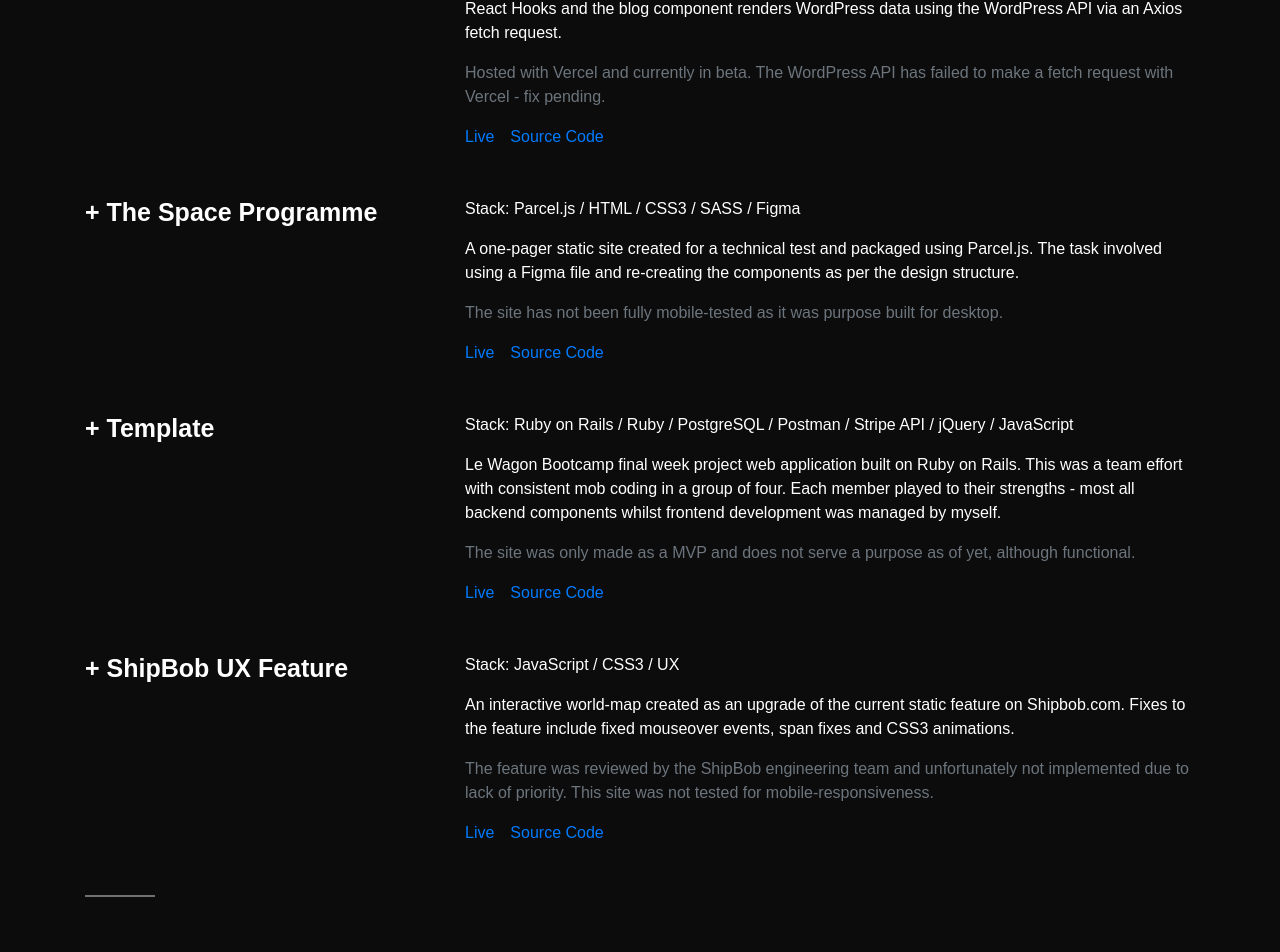
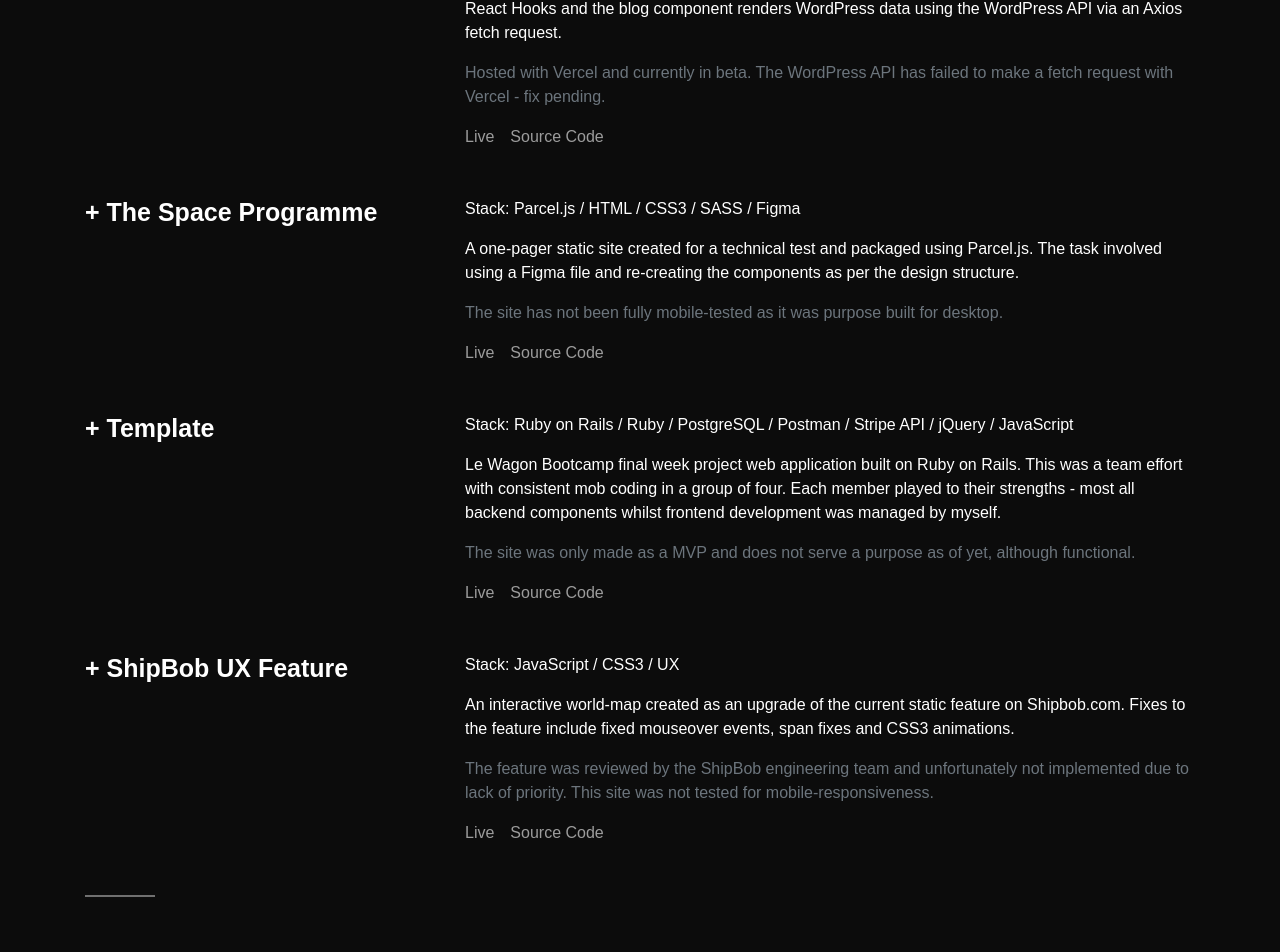
Before and after one commit to DanShafi/Built-By-Dan, a React (Create React App) app: page / in a window 1280 px wide. Shown: the part 1116-2068 px from the top of the page. Built offline with nearby package versions, Linux system fonts and the light colour scheme; no server answers; a web font is replaced by a local one.

Commit message:
Changed live links

```diff
--- a/src/components/Projects.js
+++ b/src/components/Projects.js
@@ -5,6 +5,10 @@ const textStyle = {
     fontSize: '25px',
     fontWeight: 'bold'
 
+}
+
+const linkColour = {
+    color: '#9c9c9c'
 }
 
 const Projects = () => {
@@ -27,8 +31,8 @@ const Projects = () => {
                         Hosted with Vercel and currently in beta. The WordPress API has failed to make a fetch request
                         with Vercel - fix pending.
                     </p>
-                    <a className="mr-3" href="https://builtbydan.com" target="_blank">Live</a>
-                    <a href="https://github.com/danshafi/builtbydan" target="_blank">Source Code</a>
+                    <a style={linkColour} className="mr-3" href="https://builtbydan.com" target="_blank">Live</a>
+                    <a style={linkColour} href="https://github.com/danshafi/builtbydan" target="_blank">Source Code</a>
                 </Col>
             </Row>
             <Row className="mt-5">
@@ -44,8 +48,8 @@ const Projects = () => {
                     <p className="text-muted">
                         The site has not been fully mobile-tested as it was purpose built for desktop.
                     </p>
-                    <a className="mr-3" href="https://hsc-application.vercel.app/" target="_blank">Live</a>
-                    <a href="https://github.com/DanShafi/HSC-Application" target="_blank">Source Code</a>
+                    <a style={linkColour} className="mr-3" href="https://hsc-application.vercel.app/" target="_blank">Live</a>
+                    <a style={linkColour} href="https://github.com/DanShafi/The-Space-Programme" target="_blank">Source Code</a>
                 </Col>
             </Row>
             <Row className="mt-5">
@@ -62,8 +66,8 @@ const Projects = () => {
                     <p className="text-muted">
                         The site was only made as a MVP and does not serve a purpose as of yet, although functional.
                     </p>
-                    <a className="mr-3" href="https://templatejobs.co.uk" target="_blank">Live</a>
-                    <a href="https://github.com/DanShafi/Bootcamp-Graduation-Project-TEMPlate" target="_blank">Source Code</a>
+                    <a style={linkColour} className="mr-3" href="https://templatejobs.co.uk" target="_blank">Live</a>
+                    <a style={linkColour} href="https://github.com/DanShafi/Bootcamp-Graduation-Project-TEMPlate" target="_blank">Source Code</a>
                 </Col>
             </Row>
             <Row className="mt-5">
@@ -80,8 +84,8 @@ const Projects = () => {
                         The feature was reviewed by the ShipBob engineering team and unfortunately not implemented
                         due to lack of priority. This site was not tested for mobile-responsiveness.
                     </p>
-                    <a className="mr-3" href="https://builtbydan.com/shipbob" target="_blank">Live</a>
-                    <a href="https://github.com/DanShafi/SB-World-Map" target="_blank">Source Code</a>
+                    <a style={linkColour} className="mr-3" href="https://builtbydan.com/shipbob" target="_blank">Live</a>
+                    <a style={linkColour} href="https://github.com/DanShafi/SB-World-Map" target="_blank">Source Code</a>
                 </Col>
             </Row>
             <div className ="hr-line" />
```
